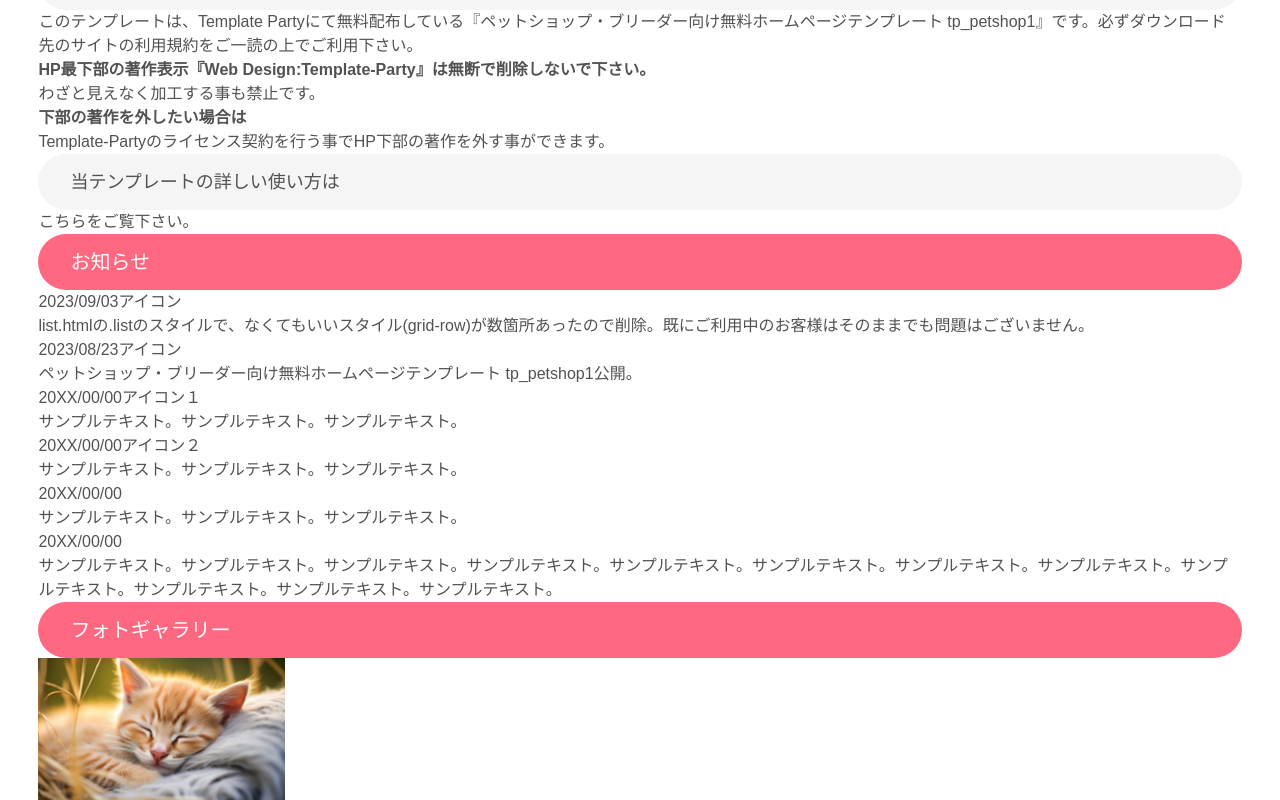
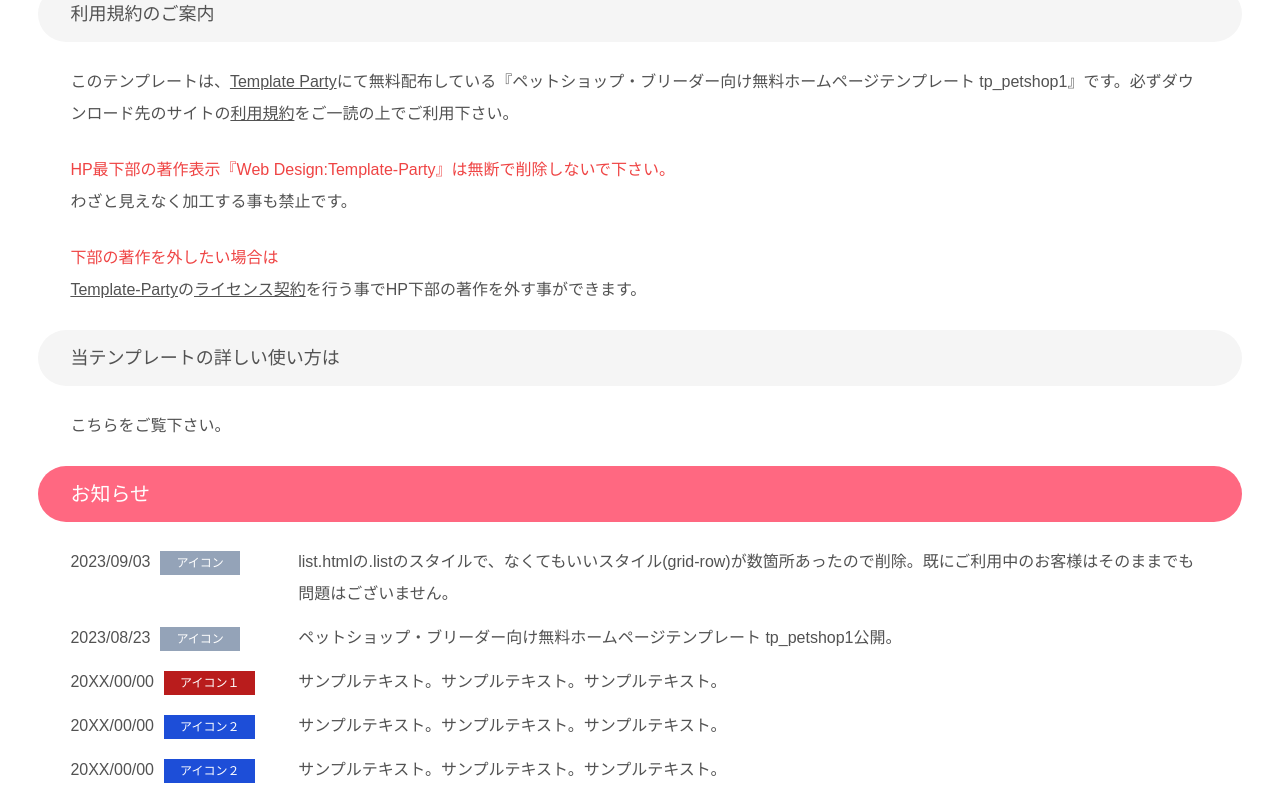
Before and after one commit to chiilog/react-component-practice, a Next.js app: page / in a window 1280 px wide. Shown: the part 860-1660 px from the top of the page. Built offline with nearby package versions, Linux system fonts and the light colour scheme.

Commit message:
タグ差し替え

```diff
--- a/src/app/page.tsx
+++ b/src/app/page.tsx
@@ -12,11 +12,16 @@ import 'swiper/css';
 import 'swiper/css/effect-fade';
 import 'swiper/css/autoplay';
 
+import CautionText from '@/components/atoms/CautionText/CautionText';
 import Heading from '@/components/atoms/Heading/Heading';
 import Logo from '@/components/atoms/Logo/Logo';
+import TextLink from '@/components/atoms/TextLink/TextLink';
 import AnimalIconNavListItem from '@/components/molecules/AnimalIconNavListItem/AnimalIconNavListItem';
+import NewsListItem from '@/components/molecules/NewsListItem/NewsListItem';
 import AnimalIconNavList from '@/components/organisms/AnimalIconNavList/AnimalIconNavList';
 import Container from '@/components/organisms/Container/Container';
+import NewsList from '@/components/organisms/NewsList/NewsList';
+import SectionDetail from '@/components/organisms/SectionDetail/SectionDetail';
 
 export default function Home() {
   return (
@@ -86,77 +91,89 @@ export default function Home() {
       <Container>
         <main>
           <section>
-            <Heading level="h2">
+            <Heading level="h2" className="mb-8">
               テンプレートのご利用前に必ずお読み下さい
             </Heading>
 
             <Heading level="h3">利用規約のご案内</Heading>
-            <p>
+            <SectionDetail>
+              <p className="my-6">
                 このテンプレートは、
-              <a href="https://template-party.com/">Template Party</a>
+                <TextLink href="https://template-party.com/" isExternal>
+                  Template Party
+                </TextLink>
                 にて無料配布している『ペットショップ・ブリーダー向け無料ホームページテンプレート
                 tp_petshop1』です。必ずダウンロード先のサイトの
-              <a href="https://template-party.com/read.html">利用規約</a>
+                <TextLink
+                  href="https://template-party.com/read.html"
+                  isExternal
+                >
+                  利用規約
+                </TextLink>
                 をご一読の上でご利用下さい。
               </p>
-            <p>
-              <strong className="color-check">
+              <p className="my-6">
+                <CautionText>
                   HP最下部の著作表示『Web
                   Design:Template-Party』は無断で削除しないで下さい。
-              </strong>
+                </CautionText>
                 <br />
                 わざと見えなく加工する事も禁止です。
               </p>
-            <p>
-              <strong className="color-check">
-                下部の著作を外したい場合は
-              </strong>
+              <p className="my-6">
+                <CautionText>下部の著作を外したい場合は</CautionText>
                 <br />
-              <a href="https://template-party.com/">Template-Party</a>の
-              <a href="https://template-party.com/member.html">
+                <TextLink href="https://template-party.com/" isExternal>
+                  Template-Party
+                </TextLink>
+                の
+                <TextLink
+                  href="https://template-party.com/member.html"
+                  isExternal
+                >
                   ライセンス契約
-              </a>
+                </TextLink>
                 を行う事でHP下部の著作を外す事ができます。
               </p>
+            </SectionDetail>
 
             <Heading level="h3">当テンプレートの詳しい使い方は</Heading>
-            <p>
+            <SectionDetail>
+              <p className="my-6">
                 <Link href="/about/">こちらをご覧下さい。</Link>
               </p>
+            </SectionDetail>
           </section>
 
           <section>
             <Heading level="h2">お知らせ</Heading>
 
-            <dl className="new">
-              <dt>
-                2023/09/03<span>アイコン</span>
-              </dt>
-              <dd>
+            <SectionDetail>
+              <NewsList>
+                <NewsListItem date="2023/09/03" icon="アイコン">
                   list.htmlの.listのスタイルで、なくてもいいスタイル(grid-row)が数箇所あったので削除。既にご利用中のお客様はそのままでも問題はございません。
-              </dd>
-              <dt>
-                2023/08/23<span>アイコン</span>
-              </dt>
-              <dd>
+                </NewsListItem>
+                <NewsListItem date="2023/08/23" icon="アイコン">
                   ペットショップ・ブリーダー向け無料ホームページテンプレート
                   tp_petshop1公開。
-              </dd>
-              <dt>
-                20XX/00/00<span className="icon-bg1">アイコン１</span>
-              </dt>
-              <dd>サンプルテキスト。サンプルテキスト。サンプルテキスト。</dd>
-              <dt>
-                20XX/00/00<span className="icon-bg2">アイコン２</span>
-              </dt>
-              <dd>サンプルテキスト。サンプルテキスト。サンプルテキスト。</dd>
-              <dt>20XX/00/00</dt>
-              <dd>サンプルテキスト。サンプルテキスト。サンプルテキスト。</dd>
-              <dt>20XX/00/00</dt>
-              <dd>
+                </NewsListItem>
+                <NewsListItem date="20XX/00/00" icon="アイコン１">
+                  サンプルテキスト。サンプルテキスト。サンプルテキスト。
+                </NewsListItem>
+                <NewsListItem date="20XX/00/00" icon="アイコン２">
+                  サンプルテキスト。サンプルテキスト。サンプルテキスト。
+                </NewsListItem>
+                <NewsListItem date="20XX/00/00" icon="アイコン２">
+                  サンプルテキスト。サンプルテキスト。サンプルテキスト。
+                </NewsListItem>
+                <NewsListItem date="20XX/00/00">
+                  サンプルテキスト。サンプルテキスト。サンプルテキスト。
+                </NewsListItem>
+                <NewsListItem date="20XX/00/00">
                   サンプルテキスト。サンプルテキスト。サンプルテキスト。サンプルテキスト。サンプルテキスト。サンプルテキスト。サンプルテキスト。サンプルテキスト。サンプルテキスト。サンプルテキスト。サンプルテキスト。サンプルテキスト。
-              </dd>
-            </dl>
+                </NewsListItem>
+              </NewsList>
+            </SectionDetail>
           </section>
 
           <section>
```
Lines whose indentation alone changed are shown as unchanged.
